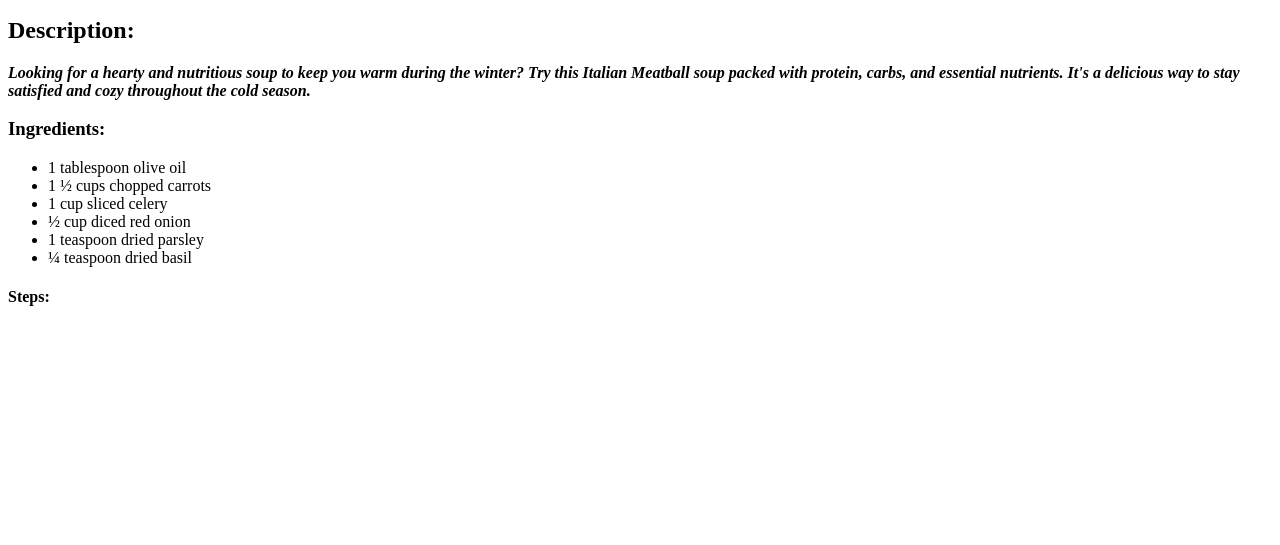
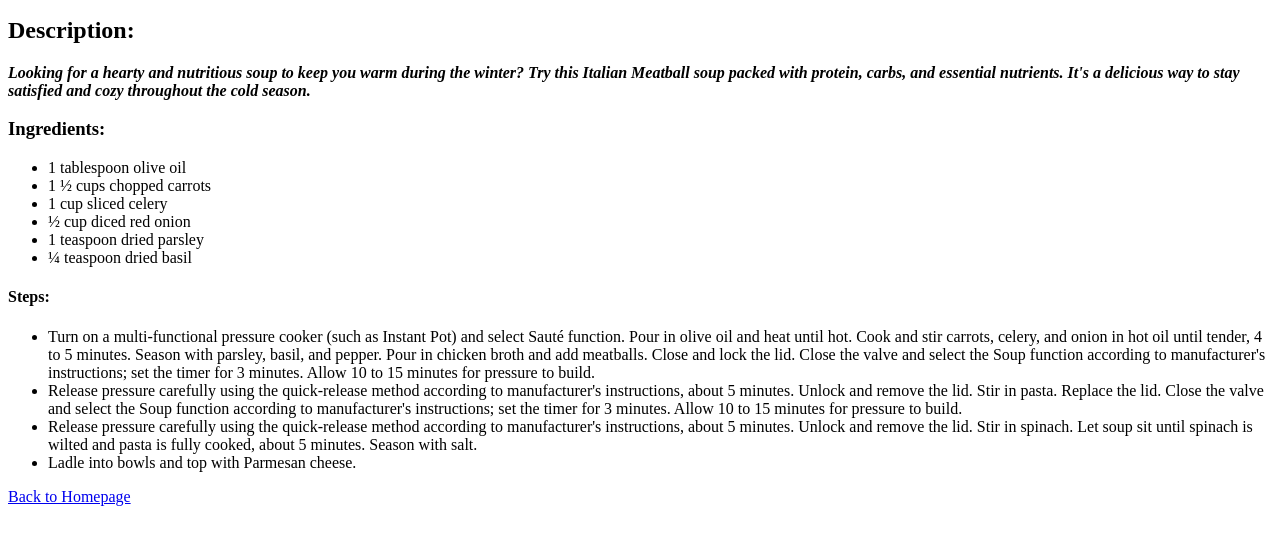
Before and after one commit to unfoldstory1/odin-recipes, a plain HTML site: page recipes/italian-meat-soup.html in a window 1280 px wide. Shown: the part 101-646 px from the top of the page. Drawn offline with Linux system fonts and the light colour scheme.

Commit message:
Complete and ready for upload

```diff
--- a/recipes/italian-meat-soup.html
+++ b/recipes/italian-meat-soup.html
@@ -25,6 +25,14 @@
             </ul>
 
         <h4><strong>Steps:</strong></h4>
+            <ul>
+                <li>Turn on a multi-functional pressure cooker (such as Instant Pot) and select Sauté function. Pour in olive oil and heat until hot. Cook and stir carrots, celery, and onion in hot oil until tender, 4 to 5 minutes. Season with parsley, basil, and pepper. Pour in chicken broth and add meatballs. Close and lock the lid. Close the valve and select the Soup function according to manufacturer's instructions; set the timer for 3 minutes. Allow 10 to 15 minutes for pressure to build.</li>
+                <li>Release pressure carefully using the quick-release method according to manufacturer's instructions, about 5 minutes. Unlock and remove the lid. Stir in pasta. Replace the lid. Close the valve and select the Soup function according to manufacturer's instructions; set the timer for 3 minutes. Allow 10 to 15 minutes for pressure to build.</li>
+                <li>Release pressure carefully using the quick-release method according to manufacturer's instructions, about 5 minutes. Unlock and remove the lid. Stir in spinach. Let soup sit until spinach is wilted and pasta is fully cooked, about 5 minutes. Season with salt.</li>
+                <li>Ladle into bowls and top with Parmesan cheese.</li>
+            </ul>
+
+        <a href="../index.html">Back to Homepage</a>
 
     </body>
 </html>
```
